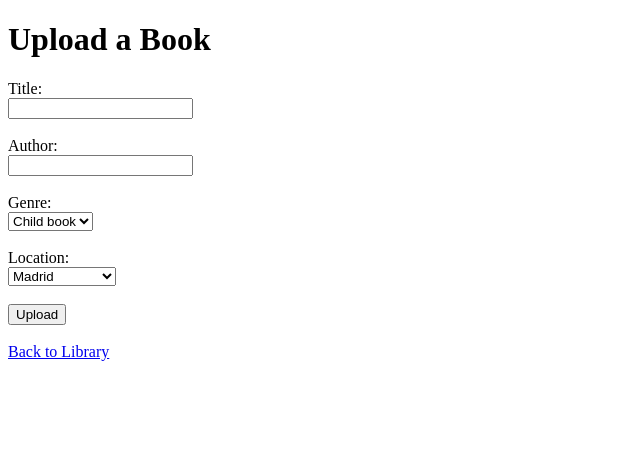
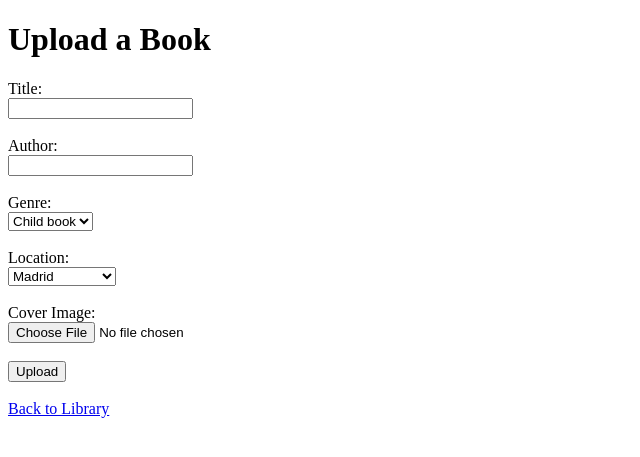
Before and after one commit to Umademyday/LibraryCatalogue, a FastAPI app: page /upload in a window 1280 px wide. Shown: the top 457 px of the page, without its empty margins (0-640 px from the left). Run offline with FastAPI, Linux system fonts and the light colour scheme.

Commit message:
Image upload done
TODO
DB Modifications

```diff
--- a/app/main.py
+++ b/app/main.py
@@ -1,9 +1,11 @@
-from fastapi import FastAPI, Request, Form
+from fastapi import FastAPI, Request, Form, Depends, UploadFile, File
 from fastapi.staticfiles import StaticFiles
 from fastapi.templating import Jinja2Templates
 from fastapi.responses import RedirectResponse
 from sqlalchemy.orm import Session
-from fastapi import Depends
+from uuid import uuid4
+import shutil
+import os
 
 from app.routers import books
 from app.database.base import Base
@@ -22,9 +24,7 @@ Base.metadata.create_all(bind=engine)
 app = FastAPI()
 
 # Mount static folder (e.g. images, css)
-app.mount("/static", StaticFiles(directory="app/static"), name="static")
-# app.mount("/images", StaticFiles(directory="book_images"), name="book_images")
-
+app.mount("/media", StaticFiles(directory=r"G:\book_images"), name="media")
 
 # Include routers
 app.include_router(books.router)
@@ -48,13 +48,29 @@ async def upload_book(
     author: str = Form(...),
     genre: str = Form(...),
     location: str = Form(...),
+    cover_image: UploadFile = File(None),
     db: Session = Depends(get_db)
 ):
+    image_path = None
+
+    if cover_image:
+        UPLOAD_DIR = r"G:\book_images"
+        os.makedirs(UPLOAD_DIR, exist_ok=True)
+
+        filename = f"{uuid4().hex}_{cover_image.filename}"
+        file_path = os.path.join(UPLOAD_DIR, filename)
+
+        with open(file_path, "wb") as buffer:
+            shutil.copyfileobj(cover_image.file, buffer)
+
+        image_path = f"/media/{filename}"
+
     new_book = models.Book(
         title=title,
         author=author,
         genre=genre,
-        location=location
+        location=location,
+        cover_image=image_path  # store path in DB
     )
     db.add(new_book)
     db.commit()
--- a/app/templates/upload.html
+++ b/app/templates/upload.html
@@ -6,7 +6,7 @@
 </head>
 <body>
   <h1>Upload a Book</h1>
-  <form action="/upload" method="post">
+  <form action="/upload" method="post" enctype="multipart/form-data">
     <label for="title">Title:</label><br>
     <input type="text" name="title" required><br><br>
 
@@ -27,6 +27,9 @@
       {% endfor %}
     </select><br><br>
 
+    <label for="cover_image">Cover Image:</label><br>
+    <input type="file" name="cover_image" accept="image/*"><br><br>
+
     <button type="submit">Upload</button>
   </form>
   <br>
```
Also changed, not shown: app/templates/index.html (+7 -1 lines), app/readme.md (added).
